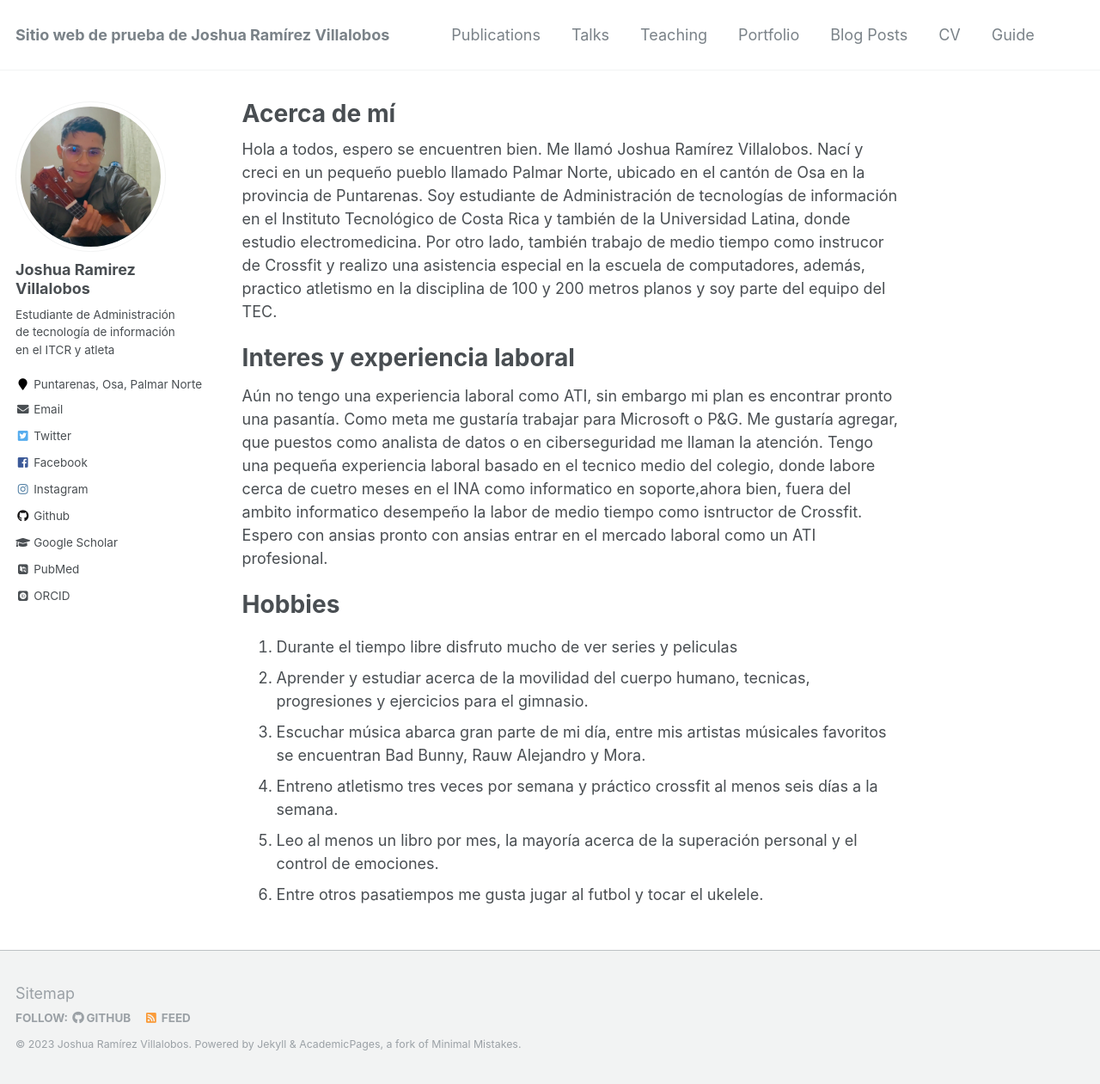
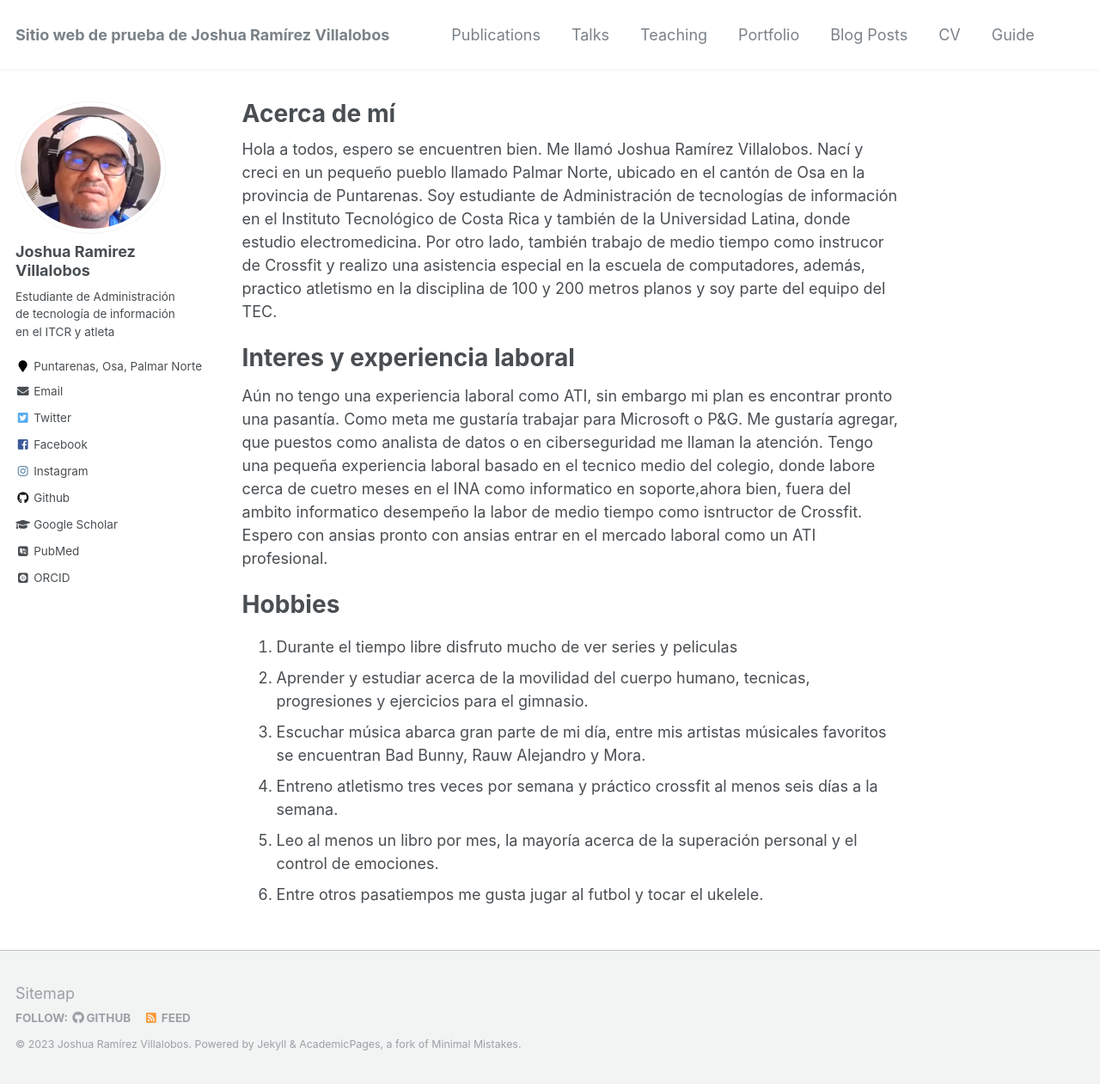
Before and after one commit to JoshuaRV17/JoshuaRV17.github.io, a Jekyll site: the page built from _pages/about.md, in a window 1280 px wide and 1261 px high. Shown: the whole window at 86% size. Built offline with Jekyll 4.4.1, drawn with Linux system fonts in a browser that asks for light colours; some web fonts are replaced.

Commit message:
Prueba14

```diff
--- a/_config.yml
+++ b/_config.yml
@@ -81,7 +81,7 @@ analytics:
 # Site Author
 author:
   name             : "Joshua Ramirez Villalobos"
-  avatar           : "Perfil.jpeg"
+  avatar           : "diablo.png"
   bio              : "Estudiante de Administración de tecnología de información en el ITCR y atleta"
   location         : "Puntarenas, Osa, Palmar Norte"
   employer         :
```
Also changed, not shown: images/diablo.png (added).
